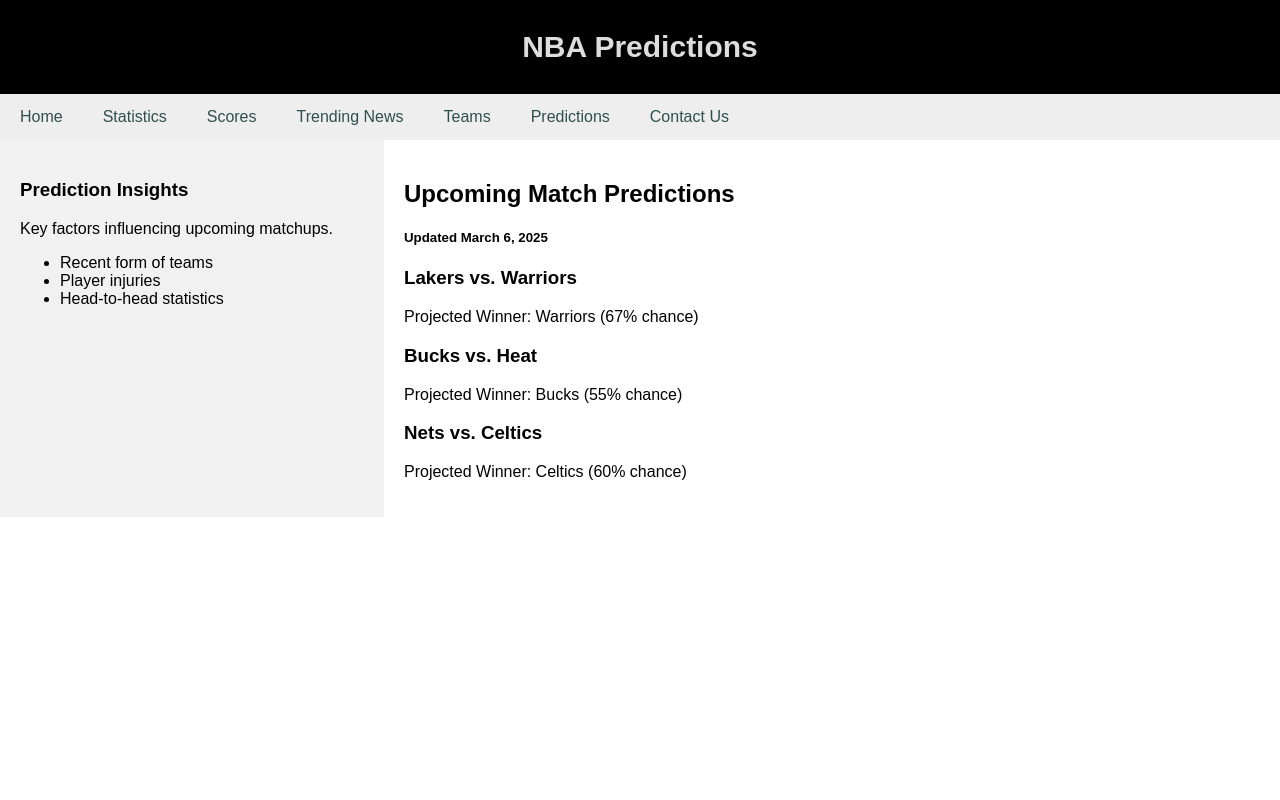
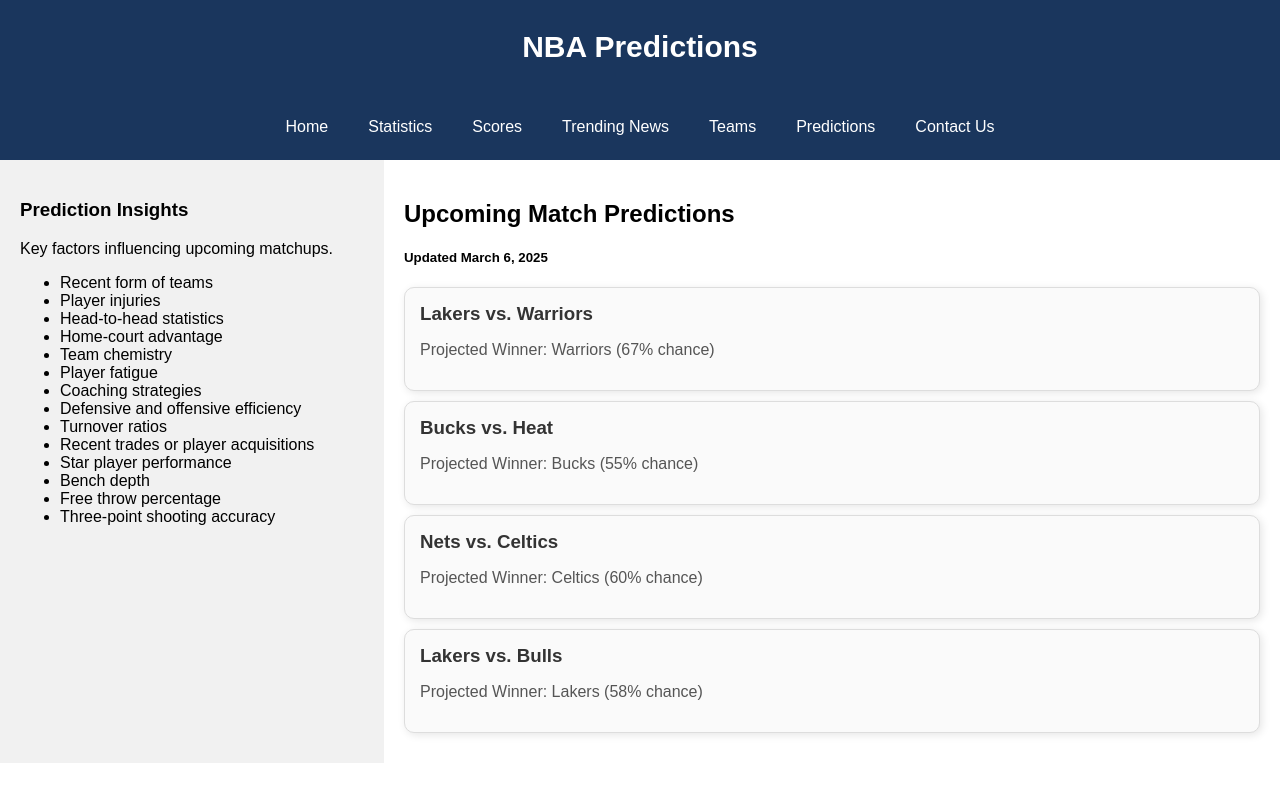
Before and after one commit to BillingtonDev/NBAPredictionsWebsite, a Node project: template frontend/views/predictions.ejs in a window 1280 px wide. Run offline with Node 20 templates, Linux system fonts and the light colour scheme; the template is opened without the code that fills it, so the values that code supplies are empty.

Commit message:
Updated navigation bar styling and prediction insights layout on predictions page

```diff
--- /dev/null
+++ b/frontend/public/predictions.css
@@ -0,0 +1,104 @@
+/* Apply general styles */
+* {
+    box-sizing: border-box;
+  }
+
+  /* Style the body */
+  body {
+    font-family: Arial, Helvetica, sans-serif;
+    margin: 0;
+  }
+
+  /* Header styling */
+  .header {
+    padding: 10px;
+    text-align: center;
+    background: #1a365d;
+    color: #ffffff;
+  }
+
+  .header h1 {
+    font-size: 30px;
+  }
+
+  /* Navigation bar */
+  .navbar {
+    display: flex;
+    justify-content: center; /* Center the navigation links horizontally */
+    background-color: #1a365d;
+    padding: 10px 0; /* Adjust padding for spacing */
+}
+
+  .navbar a {
+    float: left;
+    display: block;
+    color: rgb(255, 255, 255);
+    text-align: center;
+    padding: 14px 20px;
+    text-decoration: none;
+  }
+
+  .navbar a:hover {
+    background-color: #ddd;
+    color: black;
+  }
+
+  /* Layout settings */
+  .row {
+    display: flex;
+    flex-wrap: wrap;
+  }
+
+  .side {
+    flex: 30%;
+    background-color: #f1f1f1;
+    padding: 20px;
+  }
+
+  .main {
+    flex: 70%;
+    background-color: white;
+    padding: 20px;
+  }
+
+  /* Matchup Card Styling */
+  .matchup-card {
+    background-color: #fafafa;
+    border: 1px solid #ddd;
+    padding: 15px;
+    margin-bottom: 10px;
+    border-radius: 10px;
+    box-shadow: 2px 2px 8px rgba(0, 0, 0, 0.1);
+  }
+
+  .matchup-card h3 {
+    margin: 0;
+    color: #333;
+  }
+
+  .matchup-card p {
+    font-size: 16px;
+    color: #555;
+  }
+
+  /* Responsive adjustments */
+  @media screen and (max-width: 700px) {
+    .row {
+      flex-direction: column;
+    }
+  }
+
+
+
+  /* Responsive adjustments for the navigation bar */
+@media screen and (max-width: 700px) {
+    .navbar {
+        flex-direction: column; /* Stack navigation links vertically on smaller screens */
+    }
+
+    .navbar a {
+        width: 100%; /* Make each link take full width in mobile view */
+        text-align: left; /* Align text to the left */
+        padding: 14px 20px;
+    }
+}
--- a/frontend/views/predictions.ejs
+++ b/frontend/views/predictions.ejs
@@ -5,6 +5,8 @@
     <meta charset="UTF-8" />
     <meta name="viewport" content="width=device-width, initial-scale=1" />
     <link rel="stylesheet" href="/styles.css" />
+    <link rel="stylesheet" href="/predictions.css" />
+
   </head>
   <body>
     <div class="header">
@@ -29,6 +31,17 @@
           <li>Recent form of teams</li>
           <li>Player injuries</li>
           <li>Head-to-head statistics</li>
+          <li>Home-court advantage</li>
+          <li>Team chemistry</li>
+          <li>Player fatigue</li>
+          <li>Coaching strategies</li>
+          <li>Defensive and offensive efficiency</li>
+          <li>Turnover ratios</li>
+          <li>Recent trades or player acquisitions</li>
+          <li>Star player performance</li>
+          <li>Bench depth</li>
+          <li>Free throw percentage</li>
+          <li>Three-point shooting accuracy</li>
         </ul>
       </div>
       <div class="main">
@@ -46,6 +59,10 @@
           <h3>Nets vs. Celtics</h3>
           <p>Projected Winner: Celtics (60% chance)</p>
         </div>
+        <div class="matchup-card">
+          <h3>Lakers vs. Bulls</h3>
+          <p>Projected Winner: Lakers (58% chance)</p>
+        </div>
       </div>
     </div>
   </body>
```
